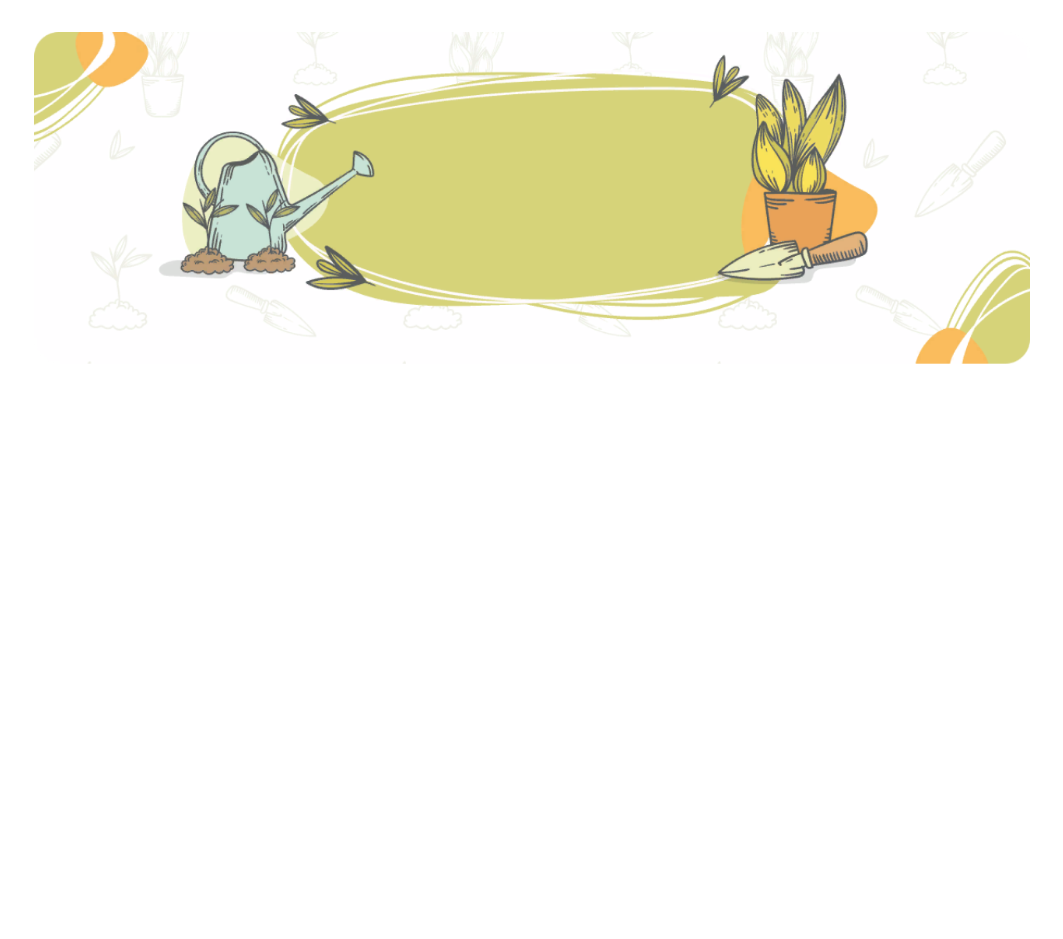
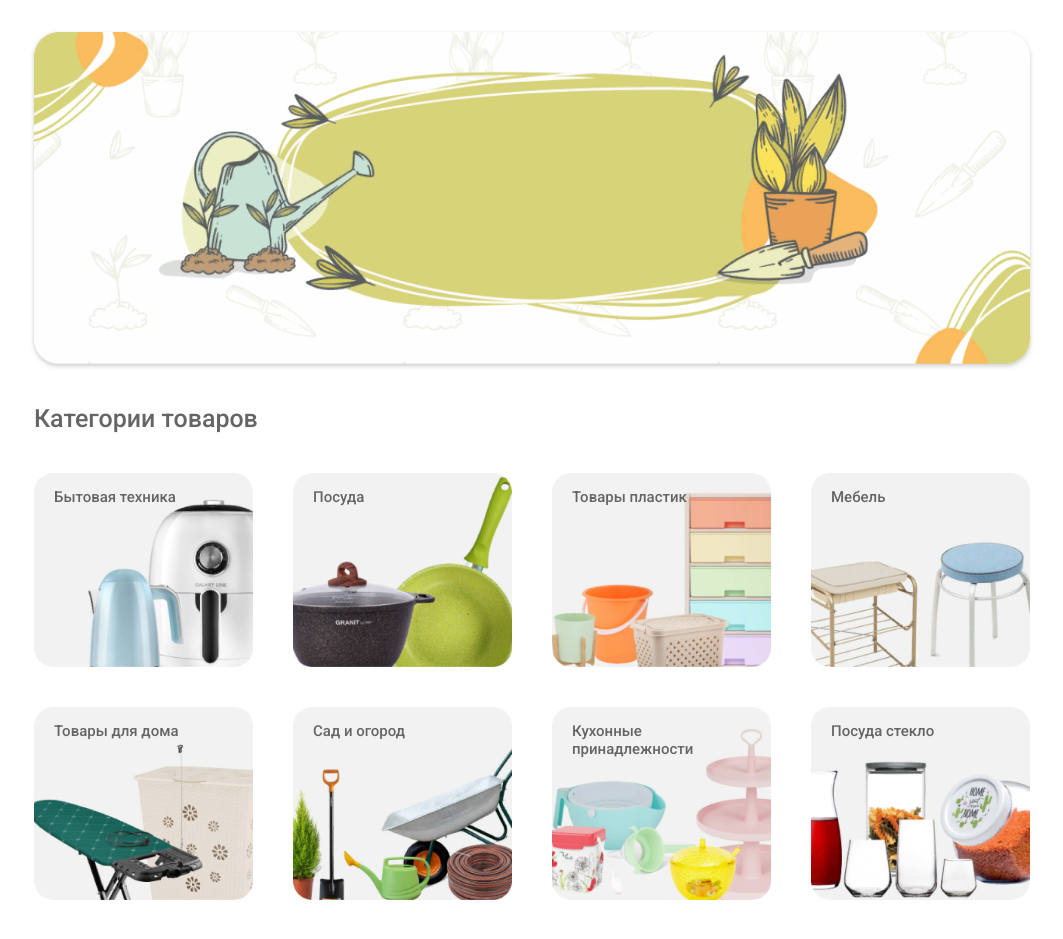
Before and after one commit to Maxim1c/Elin-shop-website, a plain HTML site: page index.html in a window 1280 px wide. Shown: the part 127-1066 px from the top of the page, without its empty margins (108-1171 px from the left). Before the commit the page ends 800 px from the top, so only its background shows below. Drawn offline with Linux system fonts and the light colour scheme.

Commit message:
add categories card

```diff
--- a/index.html
+++ b/index.html
@@ -81,10 +81,75 @@
         <!-- Баннер -->
 
         <div class="banner">
-            <img src="./img/banner/Banner_slaider.png"
+            <img src="./img/banner/Banner_slaider.png">
         </div>
 
         <!--Категории товаров-->
+
+        <div class="categories-text">
+            <p>Категории товаров</p>
+        </div>
+
+        <div class="categories-card">
+
+            <div class="card">
+                <div class="text-card">
+                    <p>Бытовая техника</p>
+                </div>
+                <div class="foto-card"><img src="./img/categories/MBT.png"></div>
+            </div>
+
+            <div class="card">
+                <div class="text-card">
+                    <p>Посуда</p>
+                </div>
+                <div class="foto-card"><img src="./img/categories/POS.png"></div>
+            </div>
+
+            <div class="card">
+                <div class="text-card">
+                    <p>Товары пластик</p>
+                </div>
+                <div class="foto-card"><img src="./img/categories/PLASTIC.png"></div>
+            </div>
+
+            <div class="card">
+                <div class="text-card">
+                    <p>Мебель</p>
+                </div>
+                <div class="foto-card"><img src="./img/categories/MEBEL.png"></div>
+            </div>
+
+
+            <div class="card">
+                <div class="text-card">
+                    <p>Товары для дома</p>
+                </div>
+                <div class="foto-card"><img src="./img/categories/T_DOMA.png"></div>
+            </div>
+
+            <div class="card">
+                <div class="text-card">
+                    <p>Сад и огород</p>
+                </div>
+                <div class="foto-card"><img src="./img/categories/SAD.png"></div>
+            </div>
+
+            <div class="card">
+                <div class="text-card">
+                    <p>Кухонные <br> принадлежности</p>
+                </div>
+                <div class="foto-card"><img src="./img/categories/kuh_prin.png"></div>
+            </div>
+
+            <div class="card">
+                <div class="text-card">
+                    <p>Посуда стекло</p>
+                </div>
+                <div class="foto-card"><img src="./img/categories/pos_steklo.png"></div>
+            </div>
+        </div>
+
 
     </div>
 
--- a/style.css
+++ b/style.css
@@ -205,5 +205,37 @@ nav {
 /* Основной баннер */
 
 .banner {
+    width: 100%;
     margin-top: 35px;
+    filter: drop-shadow(0px 2px 2px rgba(44, 44, 44, 0.25));
 }
+
+/* Категории товаров */
+
+.categories-text p {
+    text-align: left;
+    font-size: 25px;
+    font-weight: 500;
+    margin-top: 40px;
+    margin-bottom: 40px;
+}
+
+.categories-card {
+    display: grid;
+    grid-template-columns: repeat(4, 1fr);
+    grid-template-rows: repeat(4, 1fr);
+    gap: 40px;
+}
+
+.foto-card {
+    width: 290px auto;
+    cursor: pointer;
+}
+
+.text-card {
+    position: absolute;
+    padding-top: 15px;
+    padding-left: 20px;
+    font-size: 15px;
+    font-weight: 500;
+}
```
Also changed, not shown: img/categories/MBT.png (added), img/categories/MEBEL.png (added), img/categories/PLASTIC.png (added), img/categories/POS.png (added), img/categories/SAD.png (added), img/categories/T_DOMA.png (added), img/categories/kuh_prin.png (added), img/categories/pos_steklo.png (added).
